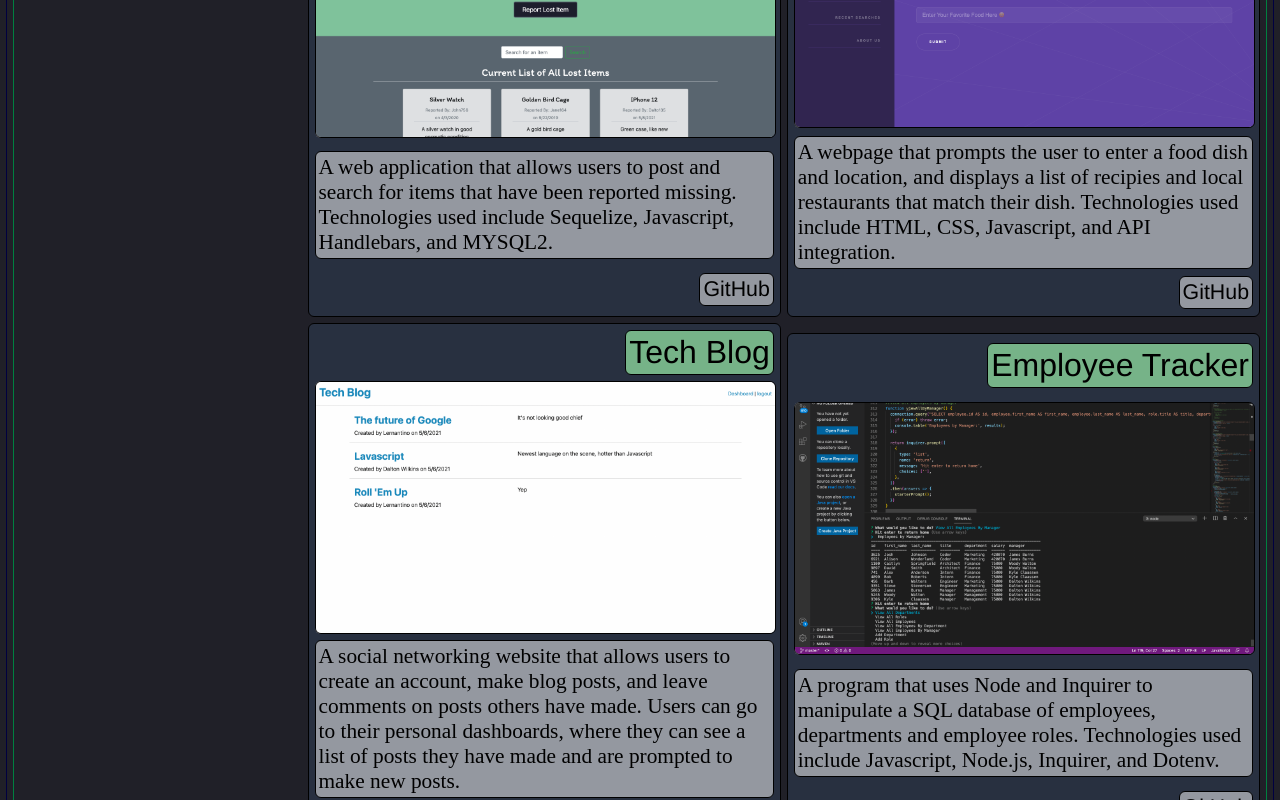
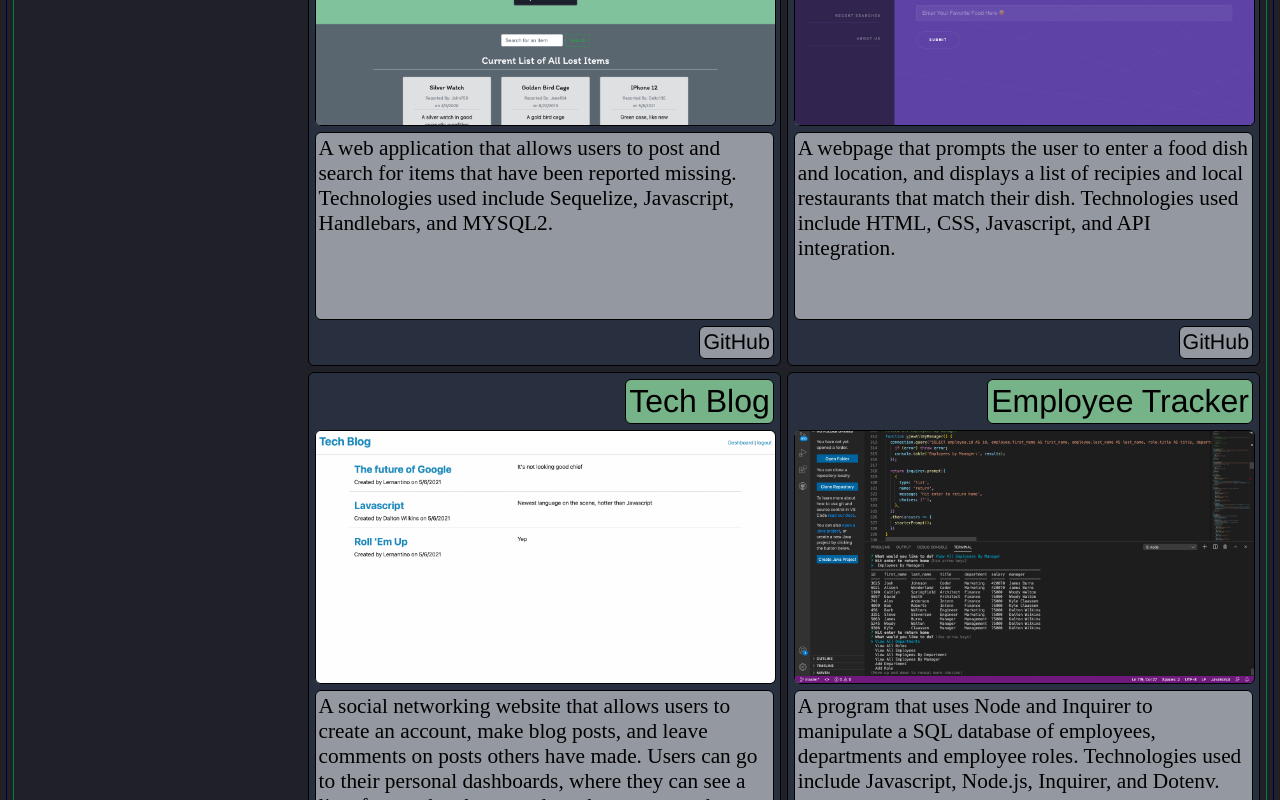
Before and after one commit to dalto135/react-portfolio, a React (Create React App) app: page /#/projects in a window 1280 px wide. Shown: the part 800-1600 px from the top of the page. Built offline with nearby package versions, Linux system fonts and the light colour scheme.

Commit message:
fixed spacing between projects, working on populating project components using projects object instead of separate arrays

```diff
--- a/src/components/project.js
+++ b/src/components/project.js
@@ -1,14 +1,17 @@
 import React from 'react';
 
-function Project({title, link, screenshot, description, githubLink}) {
+function Project(props) {
+
+    // const { title, link, screenshot, description, github } = props;
+
     return (
         <div id="code" className="small">
-            <h1>{title}</h1>
-            <a href={link} className="project" target="_blank" rel='noreferrer'>
-                <img src={screenshot} alt={title}/>
+            <h1>{props.title}</h1>
+            <a href={props.link} className="project" target="_blank" rel='noreferrer'>
+                <img src={props.screenshot} alt={props.title}/>
             </a>
-            <p>{description}</p>
-            <a href={githubLink} className="github" target="_blank" rel='noreferrer'>GitHub</a>
+            <p>{props.description}</p>
+            <a href={props.github} className="github" target="_blank" rel='noreferrer'>GitHub</a>
         </div>
     );
 }
--- a/src/pages/projects.js
+++ b/src/pages/projects.js
@@ -1,5 +1,6 @@
 import React from 'react';
 import Project from '../components/project';
+
 import Screenshot1 from '../assets/images/global-lost-and-found.png';
 import Screenshot2 from '../assets/images/dine-or-dash.png';
 import Screenshot3 from '../assets/images/tech-blog.png';
@@ -45,6 +46,51 @@ function Projects() {
         'https://github.com/dalto135/coding-quiz-challenge',
     ];
 
+    let projects = [
+        {
+            title: 'Global Lost and Found',
+            link: 'https://glacial-fortress-45860.herokuapp.com/',
+            screenshot: Screenshot1,
+            description: 'A web application that allows users to post and search for items that have been reported missing. Technologies used include Sequelize, Javascript, Handlebars, and MYSQL2.',
+            github: 'https://github.com/Youngin9210/Lost-Found',
+        },
+        {
+            title: 'Dine or Dash',
+            link: 'https://dalto135.github.io/dine-or-dash/',
+            screenshot: Screenshot2,
+            description: 'A webpage that prompts the user to enter a food dish and location, and displays a list of recipies and local restaurants that match their dish. Technologies used include HTML, CSS, Javascript, and API integration.',
+            github: 'https://github.com/dalto135/dine-or-dash'
+        },
+        {
+            title: 'Tech Blog',
+            link: 'https://intense-sea-31464.herokuapp.com/',
+            screenshot: Screenshot3,
+            description: 'A social networking website that allows users to create an account, make blog posts, and leave comments on posts others have made. Users can go to their personal dashboards, where they can see a list of posts they have made and are prompted to make new posts.',
+            github: 'https://github.com/dalto135/tech-blog'
+        },
+        {
+            title: 'Employee Tracker',
+            link: 'https://drive.google.com/file/d/1PRgjvLbEubjJbmaixVOPNbvKF6S-0zwB/view',
+            screenshot: Screenshot4,
+            description: 'A program that uses Node and Inquirer to manipulate a SQL database of employees, departments and employee roles. Technologies used include Javascript, Node.js, Inquirer, and Dotenv.',
+            github: 'https://github.com/dalto135/employee-tracker'
+        },
+        {
+            title: 'Weather Dashboard',
+            link: 'https://dalto135.github.io/weather-dashboard/',
+            screenshot: Screenshot5,
+            description: 'A webpage that prompts the user to enter a city name, and displays current weather conditions for that city in addition to a 5 day forecast. Technologies used include HTML, CSS, Javascript, and API integration.',
+            github: 'https://github.com/dalto135/weather-dashboard'
+        },
+        {
+            title: 'Coding Quiz Challenge',
+            link: 'https://dalto135.github.io/coding-quiz-challenge/',
+            screenshot: Screenshot6,
+            description: 'A web application that presents an interactive Javascript quiz. The quiz is timed and time is deducted if a question is answered wrong. The quiz ends when all questions are answered or the timer runs out, and the user can store their score after typing in their initials.',
+            github: 'https://github.com/dalto135/coding-quiz-challenge'
+        },
+    ];
+
     return (
         <section id="work-me">
             <div className="title">
@@ -56,27 +102,32 @@ function Projects() {
                 {/* Row one projects */}
                 <div className='big'>
 
-                    <Project title={titles[0]} link={links[0]} screenshot={Screenshot1} description={descriptions[0]} githubLink={githubLinks[0]}/>
+                    {/* {projects.map((project, i) =>
+                        <Project key={i} title={project.title} link={project.link} screenshot={project.screenshot} description={project.description} github={project.github}/>
+                    )} */}
 
-                    <Project title={titles[1]} link={links[1]} screenshot={Screenshot2} description={descriptions[1]} githubLink={githubLinks[1]}/>
+                    <Project title={titles[0]} link={links[0]} screenshot={projects[0].screenshot} description={descriptions[0]} githubLink={githubLinks[0]}/>
+
+                    <Project title={titles[1]} link={links[1]} screenshot={projects[1].screenshot} description={descriptions[1]} githubLink={githubLinks[1]}/>
 
                 </div>
 
                 {/* Row two projects */}
                 <div className="big">
 
-                    <Project title={titles[2]} link={links[2]} screenshot={Screenshot3} description={descriptions[2]} githubLink={githubLinks[2]}/>
+                    <Project title={titles[2]} link={links[2]} screenshot={projects[2].screenshot} description={descriptions[2]} githubLink={githubLinks[2]}/>
 
-                    <Project title={titles[3]} link={links[3]} screenshot={Screenshot4} description={descriptions[3]} githubLink={githubLinks[3]}/>
+                    <Project title={titles[3]} link={links[3]} screenshot={projects[3].screenshot} description={descriptions[3]} githubLink={githubLinks[3]}/>
 
                 </div>
 
-                {/* Row three projects */}
+                {/* /* Row three projects */}
+
                 <div className="big">
 
-                    <Project title={titles[4]} link={links[4]} screenshot={Screenshot5} description={descriptions[4]} githubLink={githubLinks[4]}/>
+                    <Project title={titles[4]} link={links[4]} screenshot={projects[4].screenshot} description={descriptions[4]} githubLink={githubLinks[4]}/>
 
-                    <Project title={titles[5]} link={links[5]} screenshot={Screenshot6} description={descriptions[5]} githubLink={githubLinks[5]}/>
+                    <Project title={titles[5]} link={links[5]} screenshot={projects[5].screenshot} description={descriptions[5]} githubLink={githubLinks[5]}/>
 
                 </div>
 
--- a/src/style.css
+++ b/src/style.css
@@ -209,7 +209,8 @@ a img:hover {
     flex-wrap: wrap;
     margin: 0px 3px;
     background-color: rgb(40, 48, 64);
-    min-height: 500px;
+    /* min-height: 500px; */
+    width: 50%;
 }
 
 .small img {
@@ -217,6 +218,11 @@ a img:hover {
     flex: 1 1;
     padding: 0;
     margin: 0;
+}
+
+.small p {
+    height: 180px;
+    overflow: scroll;
 }
 
 .big a {
```
